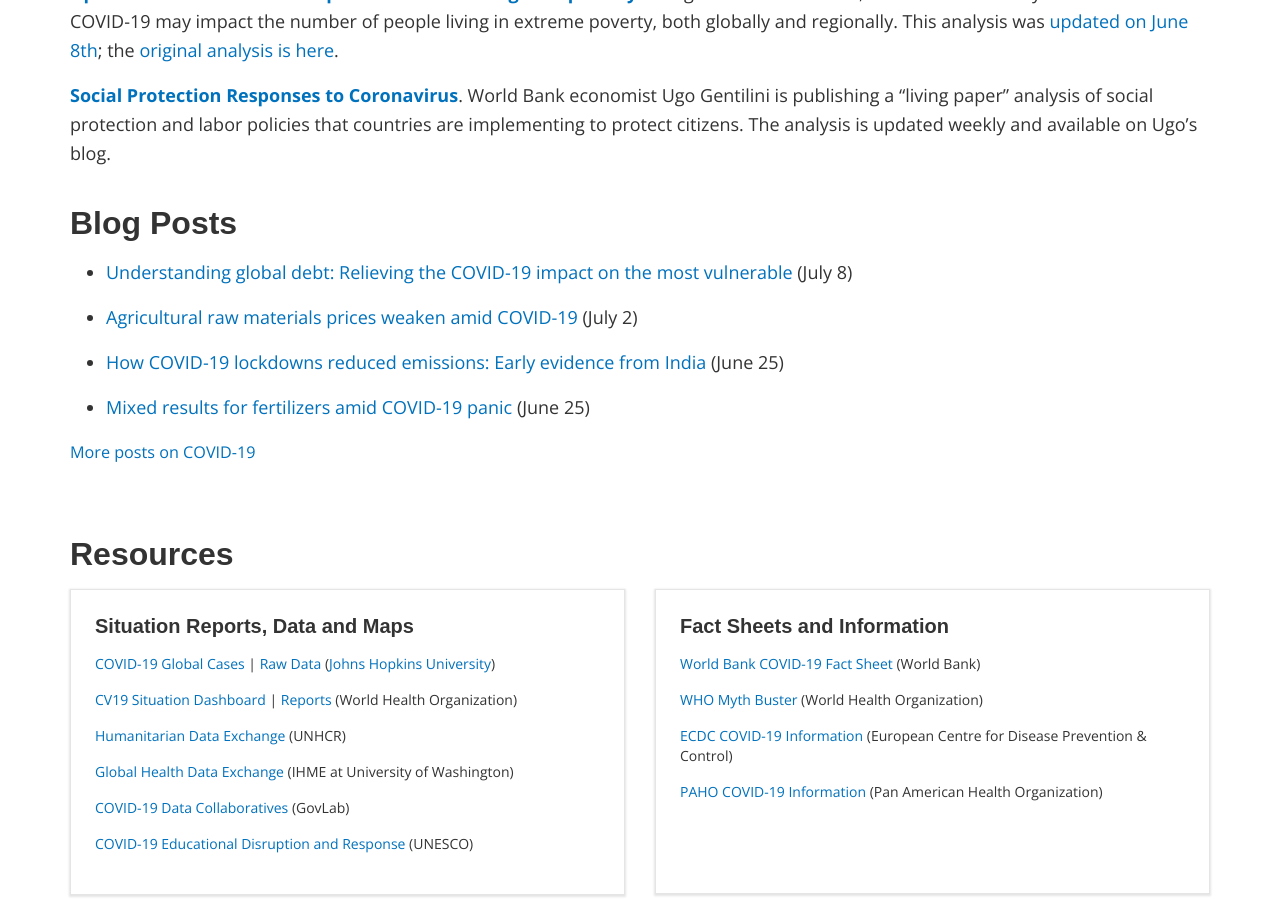
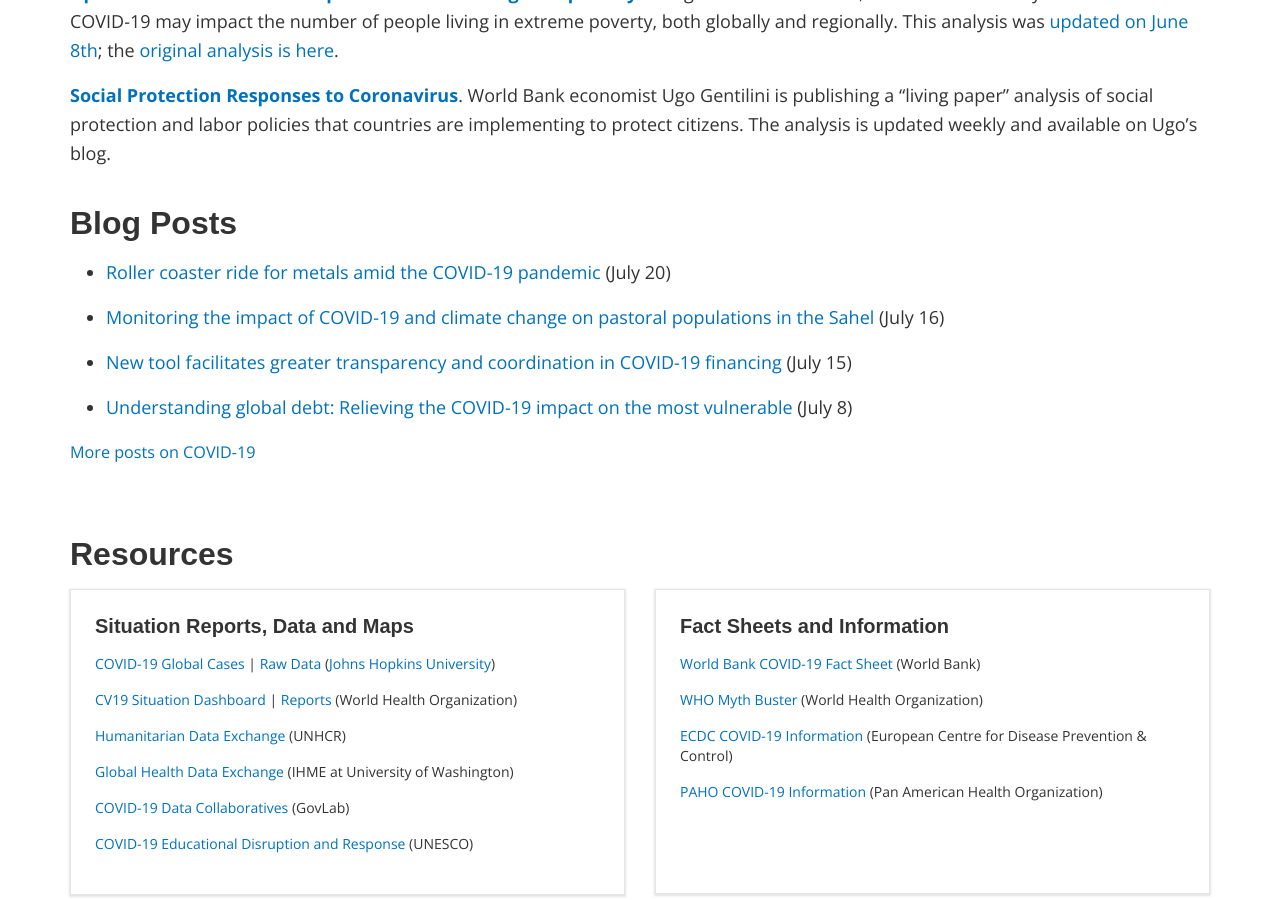
Before and after one commit to worldbank/decdg-covid19, a Jekyll site: the page built from index.md, in a window 1280 px wide and 900 px high, scrolled down 3305 px. Built offline with Jekyll 4.4.1, drawn with Linux system fonts in a browser that asks for light colours; nearby versions of some CDN libraries; some web fonts are replaced; library files that are not in the unit come from our copies.

Commit message:
Update blog list

```diff
--- a/index.md
+++ b/index.md
@@ -33,16 +33,16 @@
 
 # get latest blogs from: https://blogs.worldbank.org/search?f%5B0%5D=channel%3A4&f%5B1%5D=language%3Aen&f%5B2%5D=series%3A881
 blogs:
+   - title: "Roller coaster ride for metals amid the COVID-19 pandemic"
+     date:  July 20
+     link:  https://blogs.worldbank.org/opendata/roller-coaster-ride-metals-amid-covid-19-pandemic
+   - title: "Monitoring the impact of COVID-19 and climate change on pastoral populations in the Sahel"
+     date:  July 16
+     link:  https://blogs.worldbank.org/opendata/monitoring-impact-covid-19-and-climate-change-pastoral-populations-sahel
+   - title: "New tool facilitates greater transparency and coordination in COVID-19 financing"
+     date:  July 15
+     link:  https://blogs.worldbank.org/opendata/new-tool-facilitates-greater-transparency-and-coordination-covid-19-financing
    - title: "Understanding global debt: Relieving the COVID-19 impact on the most vulnerable"
      date:  July 8
      link:  https://blogs.worldbank.org/opendata/understanding-global-debt-relieving-covid-19-impact-most-vulnerable
-   - title: Agricultural raw materials prices weaken amid COVID-19
-     date:  July 2
-     link:  https://blogs.worldbank.org/opendata/agricultural-raw-materials-prices-weaken-amid-covid-19
-   - title: "How COVID-19 lockdowns reduced emissions: Early evidence from India"
-     date:  June 25
-     link:  https://blogs.worldbank.org/opendata/how-covid-19-lockdowns-reduced-emissions-early-evidence-india
-   - title: Mixed results for fertilizers amid COVID-19 panic
-     date:  June 25
-     link:  https://blogs.worldbank.org/opendata/mixed-results-fertilizers-amid-covid-19-panic
 ---
```
